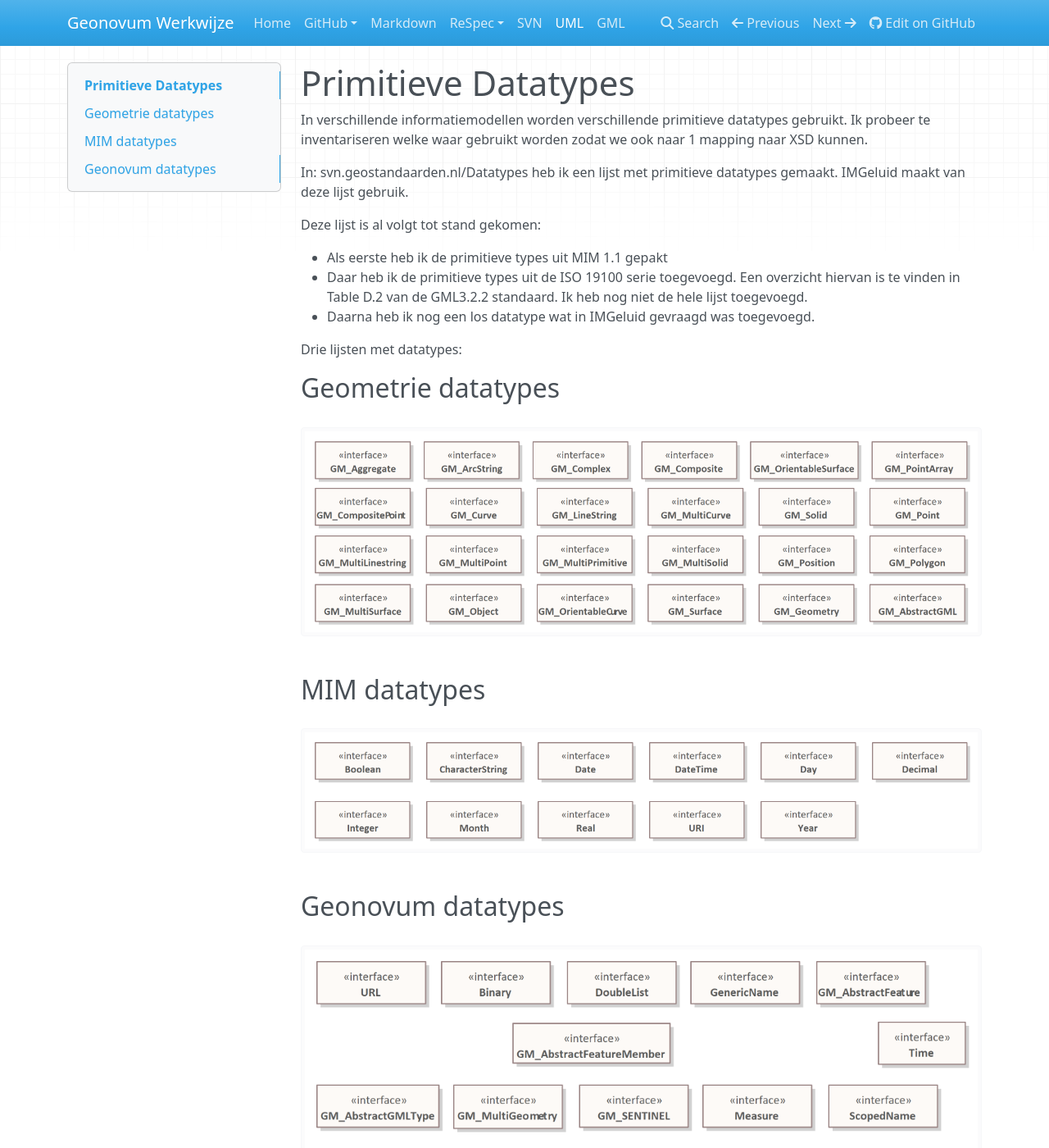
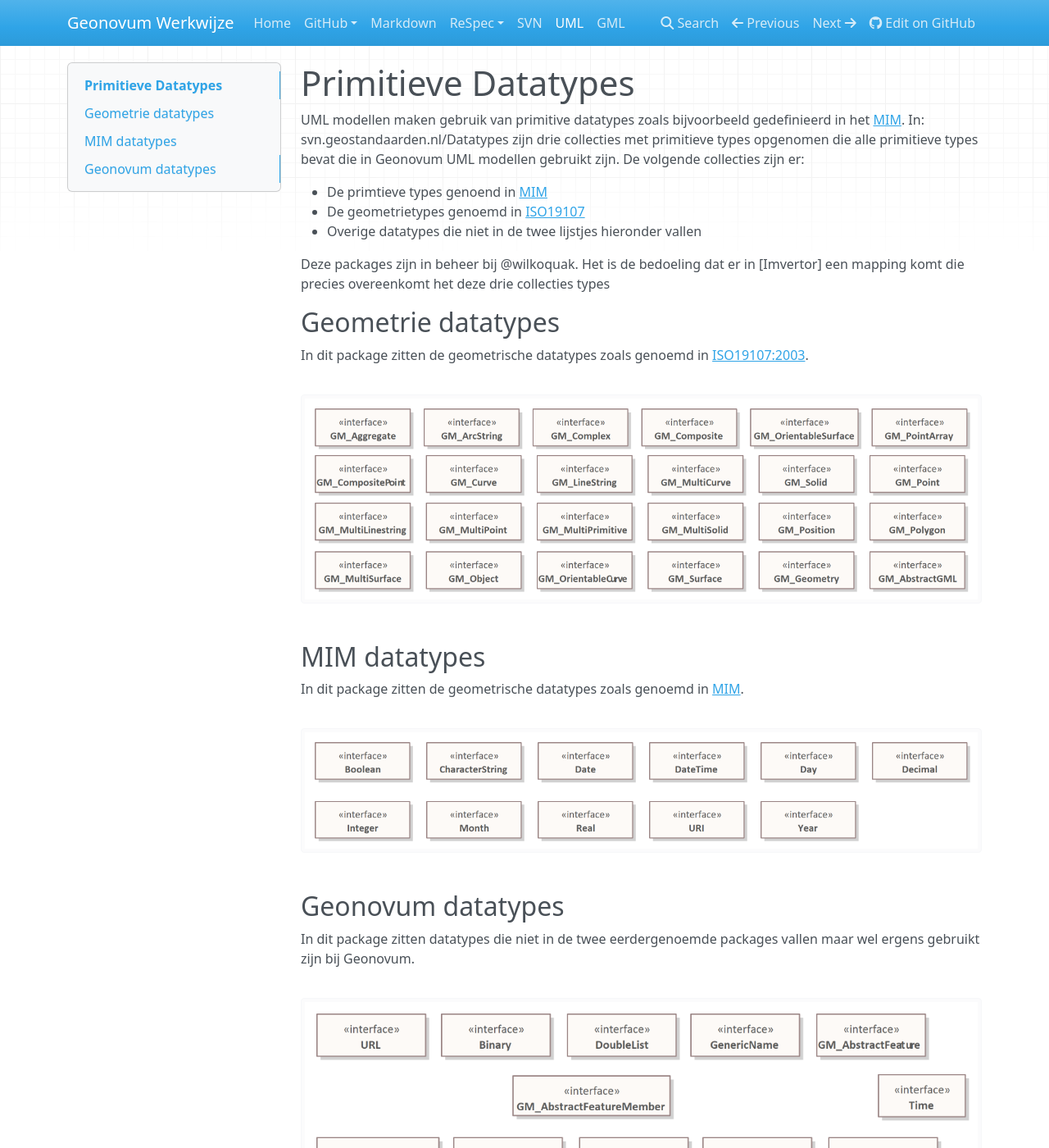
Before and after one commit to Geonovum/handleiding-tooling, an MkDocs documentation site: the page built from docs/PrimitieveDatatypes.md, in a window 1280 px wide and 1400 px high. Shown: the whole window at 82% size. Built offline with MkDocs 1.6.1, drawn with Linux system fonts in a browser that asks for light colours; nearby versions of some CDN libraries.

Commit message:
iets over imvertor

```diff
--- a/docs/PrimitieveDatatypes.md
+++ b/docs/PrimitieveDatatypes.md
@@ -1,25 +1,28 @@
 # Primitieve Datatypes
 
-In verschillende informatiemodellen worden verschillende primitieve datatypes gebruikt. Ik probeer te inventariseren welke waar gebruikt worden zodat we ook naar 1 mapping naar XSD kunnen.
+UML modellen maken gebruik van primitive datatypes zoals bijvoorbeeld gedefinieerd in het [MIM](https://docs.geostandaarden.nl/mim/mim/#datatypen).
+In: svn.geostandaarden.nl/Datatypes zijn drie collecties met primitieve types opgenomen die alle primitieve types bevat die in Geonovum UML modellen gebruikt zijn. De volgende collecties zijn er:
 
-In: svn.geostandaarden.nl/Datatypes heb ik een lijst met primitieve datatypes gemaakt. IMGeluid maakt van deze lijst gebruik.
+  - De primtieve types genoend in [MIM](https://docs.geostandaarden.nl/mim/mim/#datatypen)
+  - De geometrietypes genoemd in [ISO19107](https://docs.geostandaarden.nl/nen3610/gimeg/)
+  - Overige datatypes die niet in de twee lijstjes hieronder vallen
 
-Deze lijst is al volgt tot stand gekomen:
-
-  - Als eerste heb ik de primitieve types uit MIM 1.1 gepakt
-  - Daar heb ik de primitieve types uit de ISO 19100 serie toegevoegd. Een overzicht hiervan is te vinden in Table D.2 van de GML3.2.2 standaard. Ik heb nog niet de hele lijst toegevoegd.
-  - Daarna heb ik nog een los datatype wat in IMGeluid gevraagd was toegevoegd.
-
-Drie lijsten met datatypes:
+Deze packages zijn in beheer bij @wilkoquak.  Het is de bedoeling dat er in [Imvertor] een mapping komt die precies overeenkomt het deze drie collecties types
 
 ## Geometrie datatypes
+
+In dit package zitten de geometrische datatypes zoals genoemd in [ISO19107:2003](https://www.iso.org/standard/26012.html).
 
 ![Geometrie](media/GML-geometrie.png)
 
 ## MIM datatypes
 
+In dit package zitten de geometrische datatypes zoals genoemd in [MIM](https://docs.geostandaarden.nl/mim/mim/#datatypen).
+
 ![MIM](media/MIM11.png)
 
 ## Geonovum datatypes
 
+In dit package zitten datatypes die niet in de twee eerdergenoemde packages vallen maar wel ergens gebruikt zijn bij Geonovum.
+
 ![Geonovum datatypes](media/Geonovum-algemeen.png)
```
Also changed, not shown: docs/index.md (+4 -0 lines).
